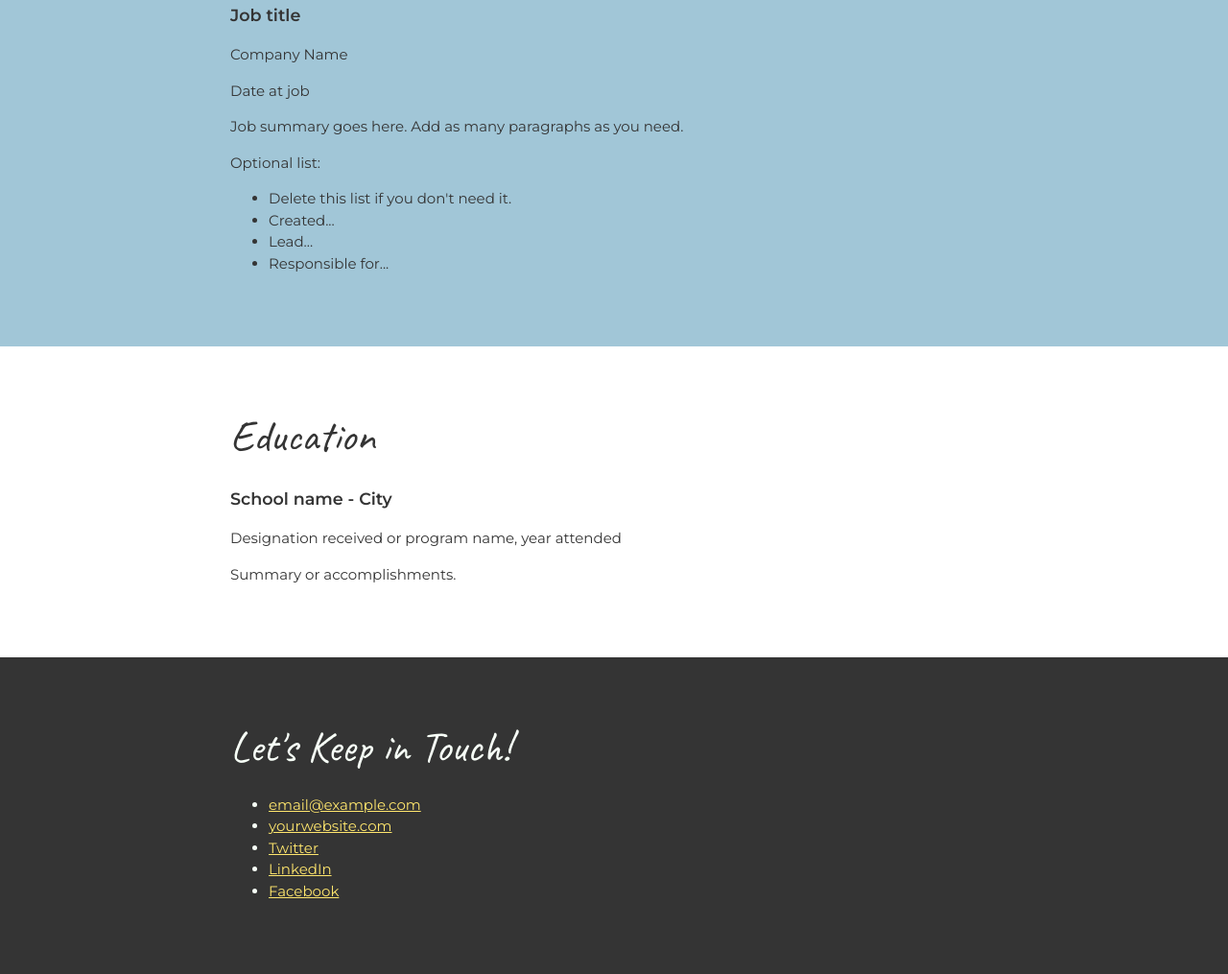
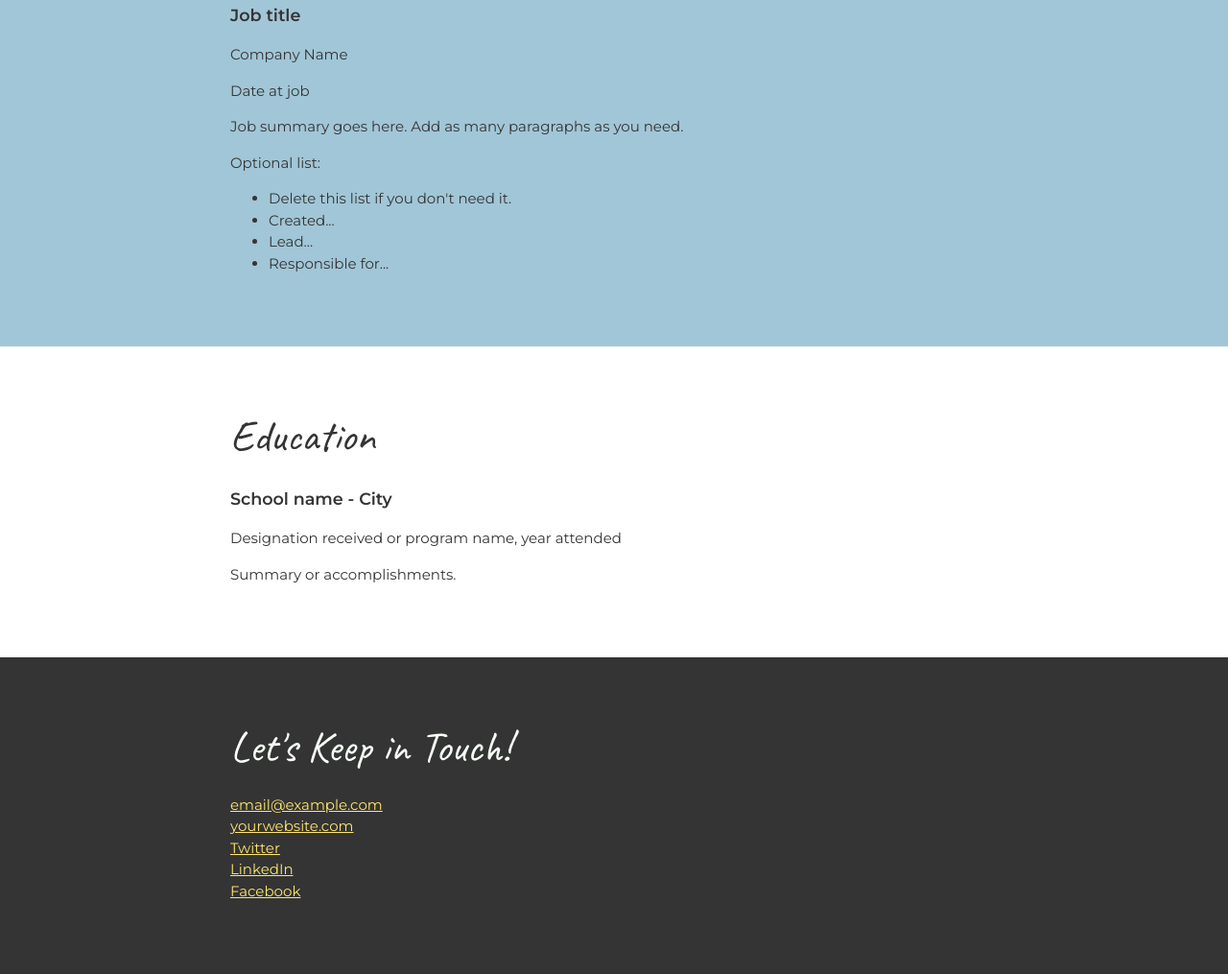
Before and after one commit to nic-dgl203-2023FA/assignment1a-harmanpreet09, a plain HTML site: page index.html in a window 1280 px wide. Shown: the part 1827-2842 px from the top of the page at 96% size. Drawn offline with Linux system fonts and the light colour scheme.

Commit message:
Style the class contact-list

```diff
--- a/css/style.css
+++ b/css/style.css
@@ -97,3 +97,7 @@ footer{
     background: #343434 ;
     color: #F7FFF7;
 }
+.contact-list{
+    list-style-type: none;
+    padding: 0;
+}
```
